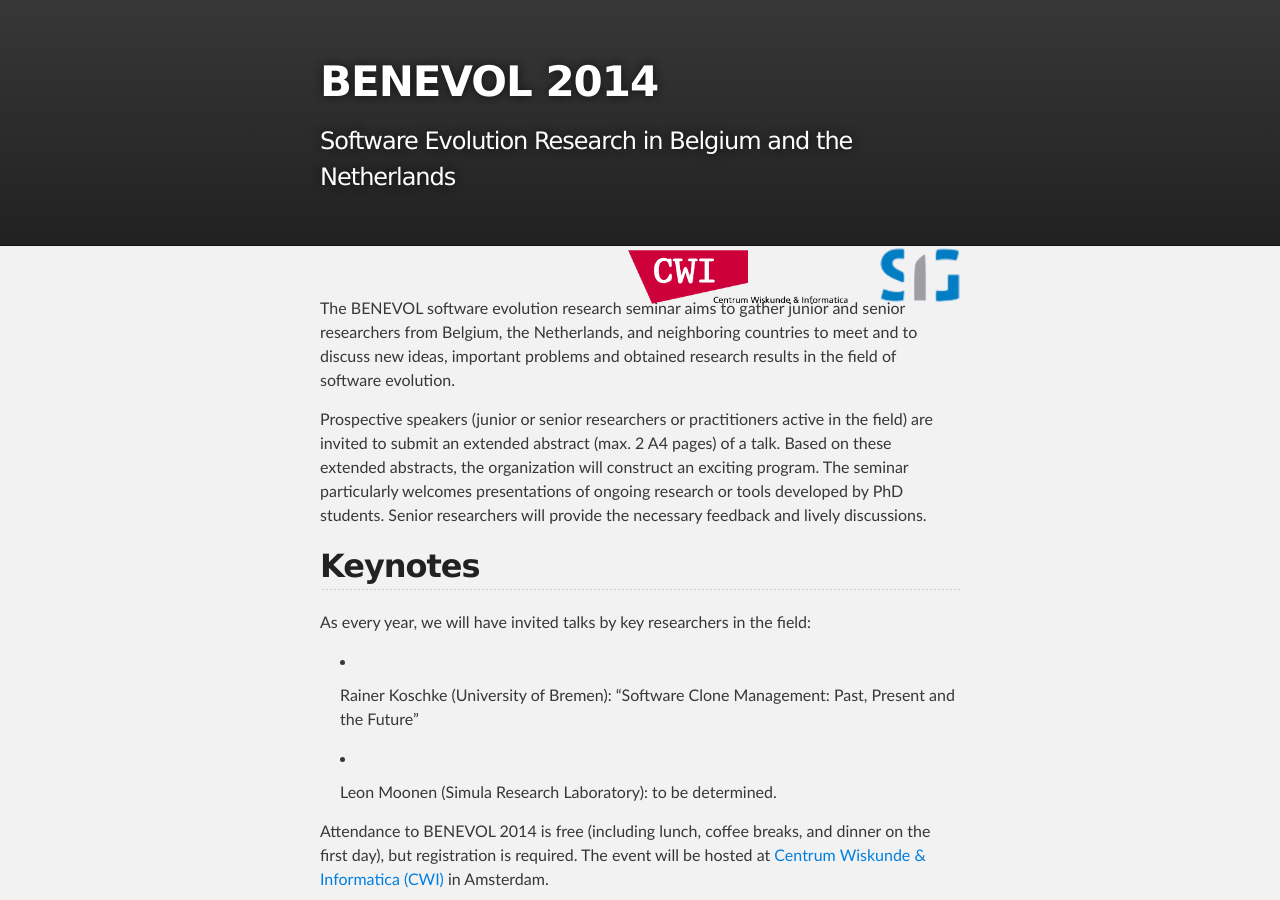
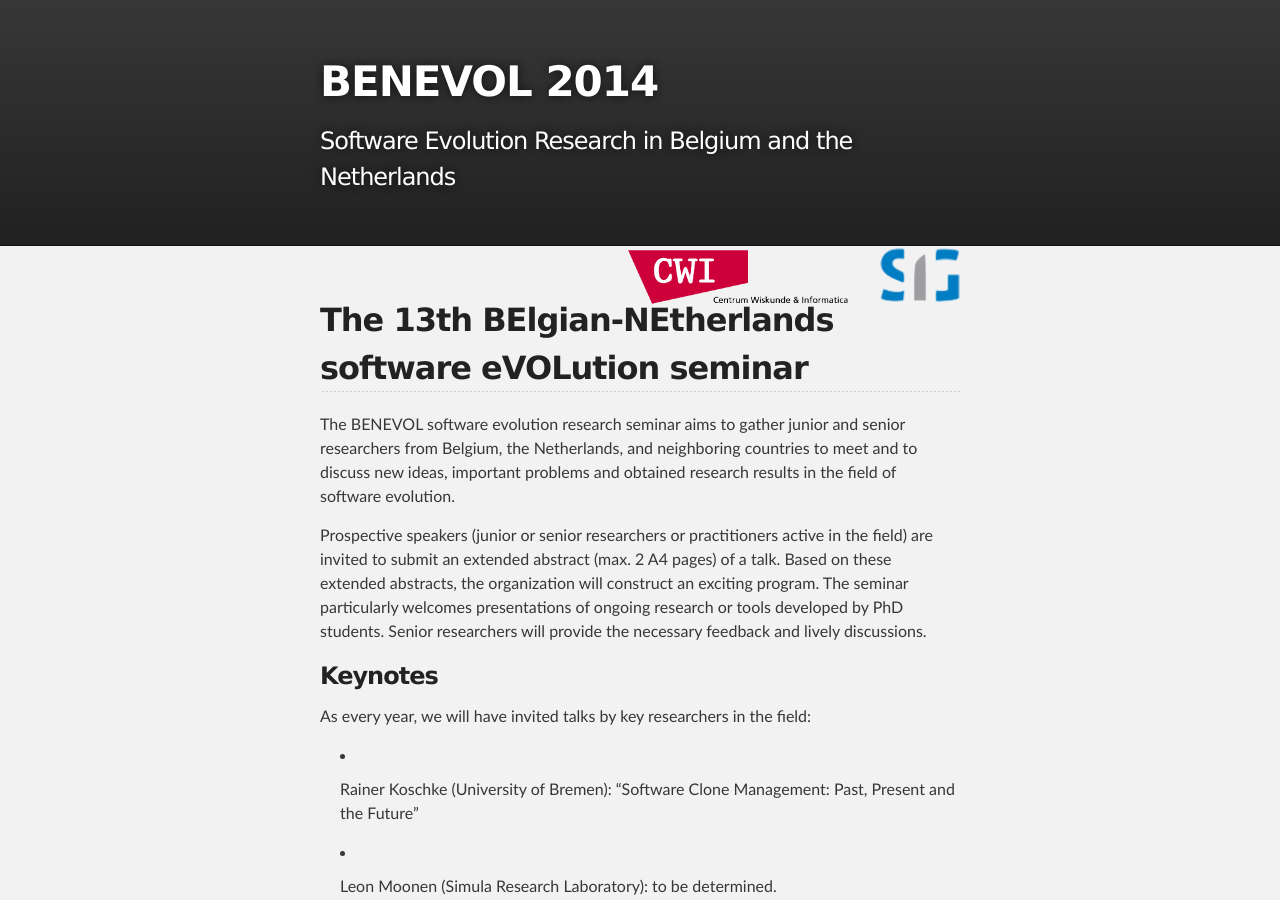
Before and after one commit to benevol/website, a Jekyll site: the page built from index.md, in a window 1280 px wide and 900 px high. Built offline with Jekyll 4.4.1, drawn with Linux system fonts in a browser that asks for light colours; Markdown is read by kramdown in place of the engine named in the settings.

Commit message:
Headings

```diff
--- a/index.md
+++ b/index.md
@@ -4,6 +4,7 @@ title: Welcome
 published: true
 ---
 
+## The 13th BElgian-NEtherlands software eVOLution seminar
 
 The BENEVOL software evolution research seminar aims to gather junior
 and senior researchers from Belgium, the Netherlands, and neighboring
@@ -20,7 +21,7 @@ necessary feedback and lively discussions.
 
 
 
-## Keynotes
+### Keynotes
 
 As every year, we will have invited talks by key researchers in the field:
 
@@ -34,7 +35,7 @@ dinner on the first day), but registration is required. The event will be hosted
 [Centrum Wiskunde & Informatica (CWI)](http://www.cwi.nl) in Amsterdam.
 
 
-## Important dates & submission
+### Important dates & submission
 
 - Submission deadline: October 20th
 
@@ -49,7 +50,7 @@ Extended abstracts (max. 2 A4 pages) should be submitted using EasyChair:
 Proceedings will be published as a CWI technical report.
 Participants can still submit their work to other scientific venues.
 
-## Sponsors
+### Sponsors
 
 Our kind sponsors enable free registration for the event:
 
@@ -61,6 +62,6 @@ Our kind sponsors enable free registration for the event:
 Please refer to our website [http://benevol.cwi.nl](http://benevol.cwi.nl) for more information on
 submissions and the event.
 
-## Organization
+### Organization
 
 Feel free to contact the organizers [Magiel Bruntink](mailto:m.bruntink@uva.nl) and [Tijs van  der Storm](mailto:storm@cwi.nl).
```
